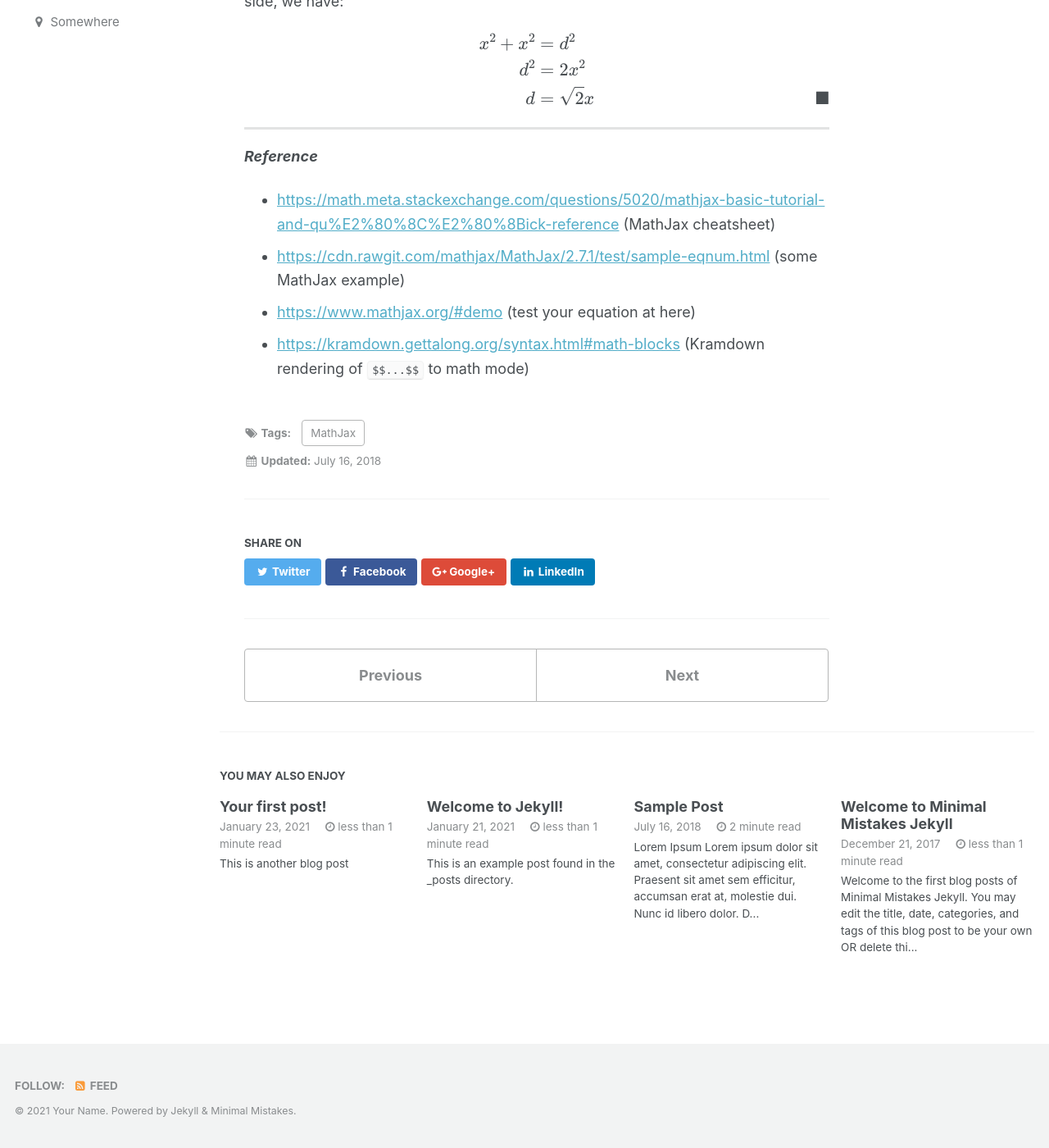
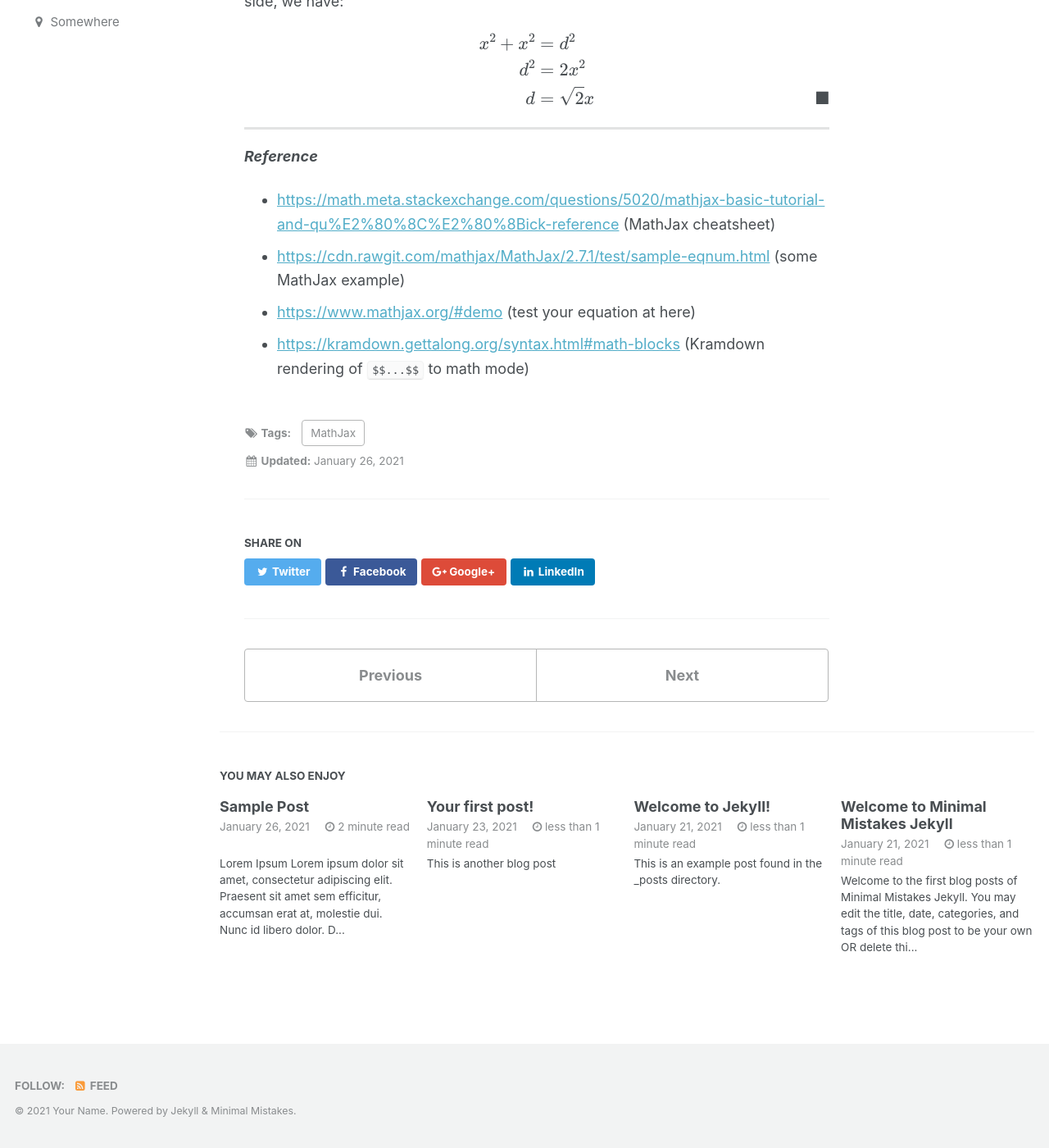
Before and after one commit to gpoliko/jekyll-boilerplate, a Jekyll site: the page built from _posts/2021-01-26-math-support.md, in a window 1280 px wide and 1400 px high, scrolled down 1631 px. Shown: the whole window at 82% size. Built offline with Jekyll 4.4.1, drawn with Linux system fonts in a browser that asks for light colours; formulas are drawn with MathJax 3; some of the changed text lies outside the part shown.

Commit message:
edit dates

```diff
--- a/_posts/2017-12-21-welcome-to-minimal-mistakes-jekyll.md
+++ b/_posts/2021-01-21-welcome-to-minimal-mistakes-jekyll.md
@@ -1,6 +1,6 @@
 ---
 title:  "Welcome to Minimal Mistakes Jekyll"
-date:   2017-12-21
+date:   2021-01-21
 categories: update
 tags: jekyll
 ---
--- a/_posts/2018-07-16-math-support.md
+++ b/_posts/2021-01-26-math-support.md
@@ -1,6 +1,6 @@
 ---
 title: Math Support
-date: 2018-07-16
+date: 2021-01-26
 tags: MathJax
 use_math: true
 ---
--- a/_posts/2018-07-16-sample-post.md
+++ b/_posts/2021-01-26-sample-post.md
@@ -1,6 +1,6 @@
 ---
 title: Sample Post
-date: 2018-07-16
+date: 2021-01-26
 categories: sample
 ---
 
```
